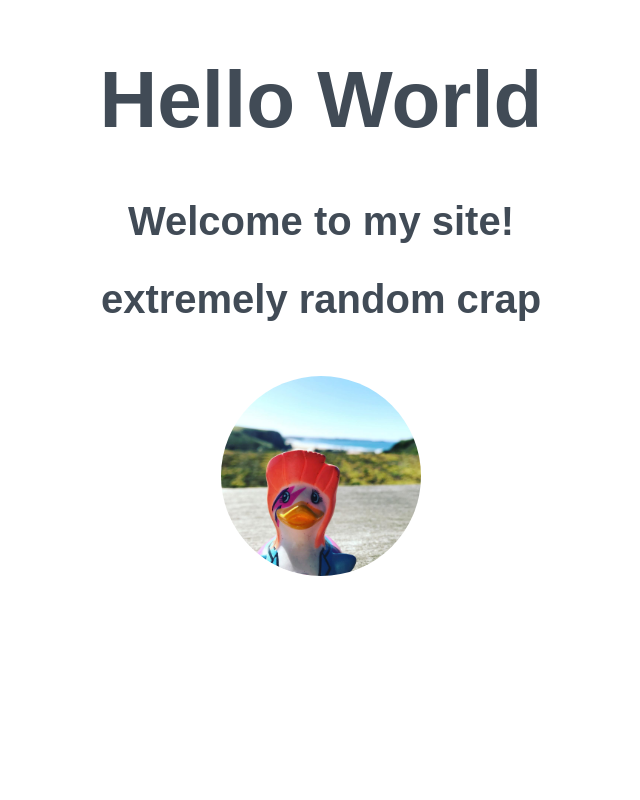
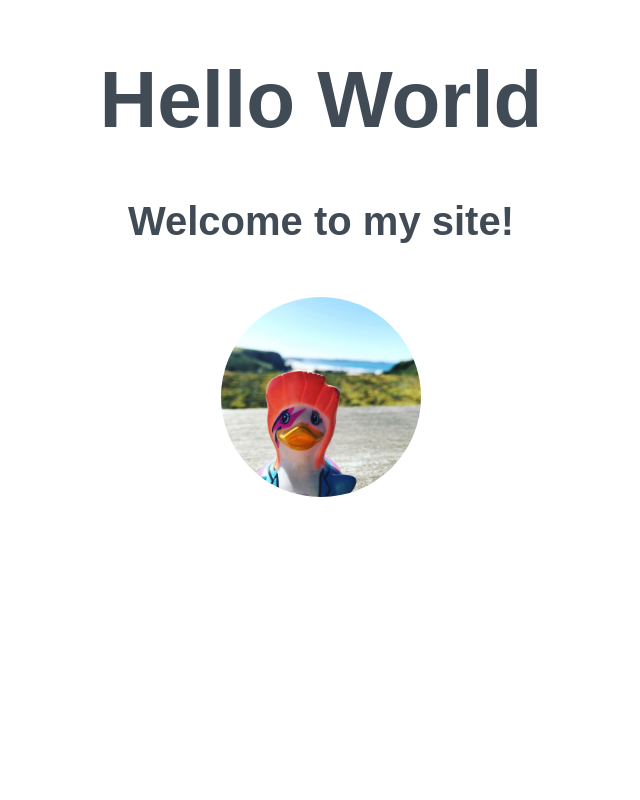
Before and after one commit to AK-Izzy/beginners-week-one-master, a plain HTML site: page index.html in a window 1280 px wide. Shown: the top 800 px of the page, without its empty margins (319-959 px from the left). Drawn offline with Linux system fonts and the light colour scheme.

Commit message:
removed random crap

```diff
--- a/index.html
+++ b/index.html
@@ -13,7 +13,6 @@
   <div>
     <h1>Hello World</h1>
     <h2>Welcome to my site!</h2>
-    <h2>extremely random crap</h2>
     <img src="duck.jpg" width="200px">
   </div>
   <div>
```
